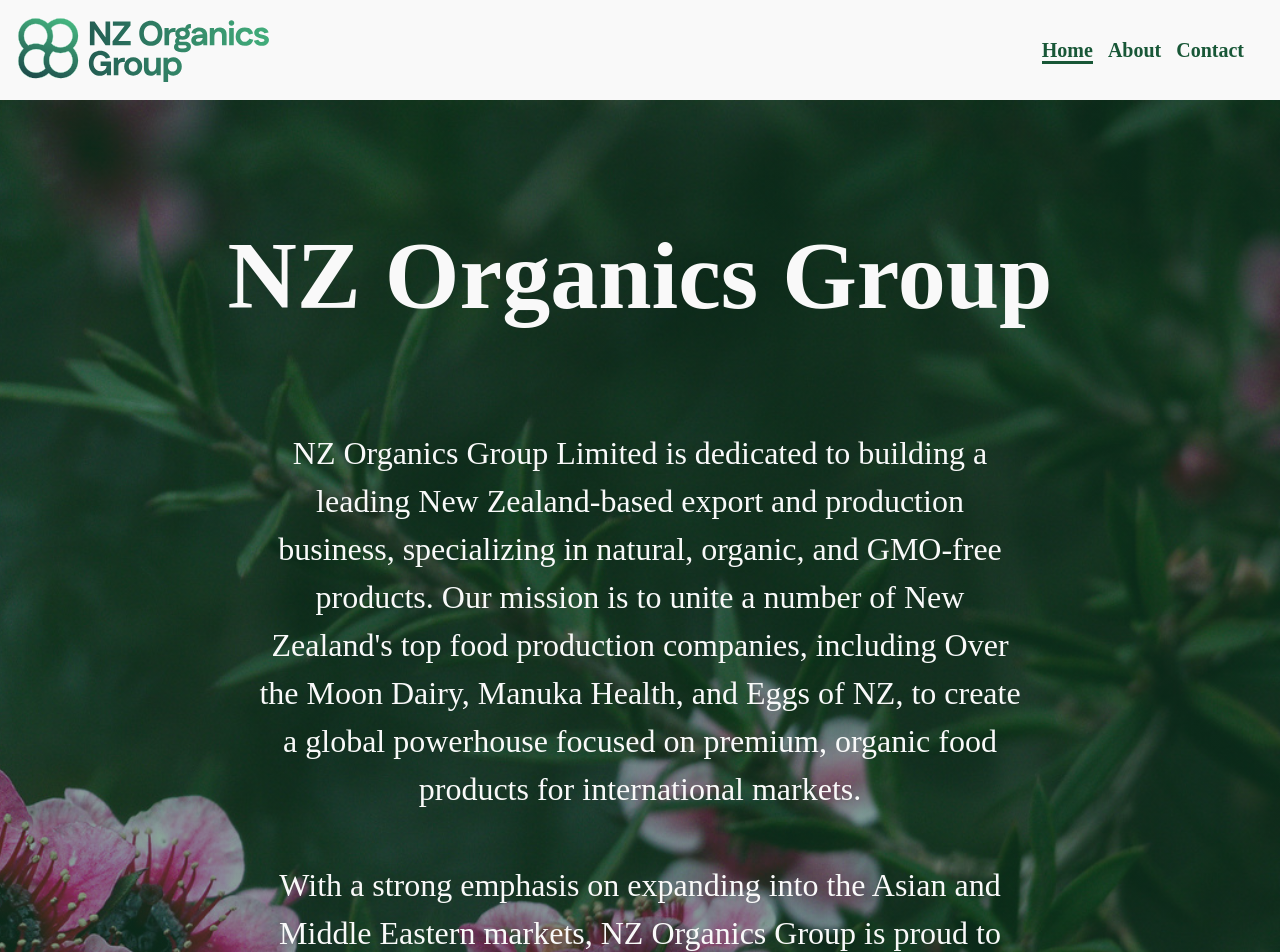
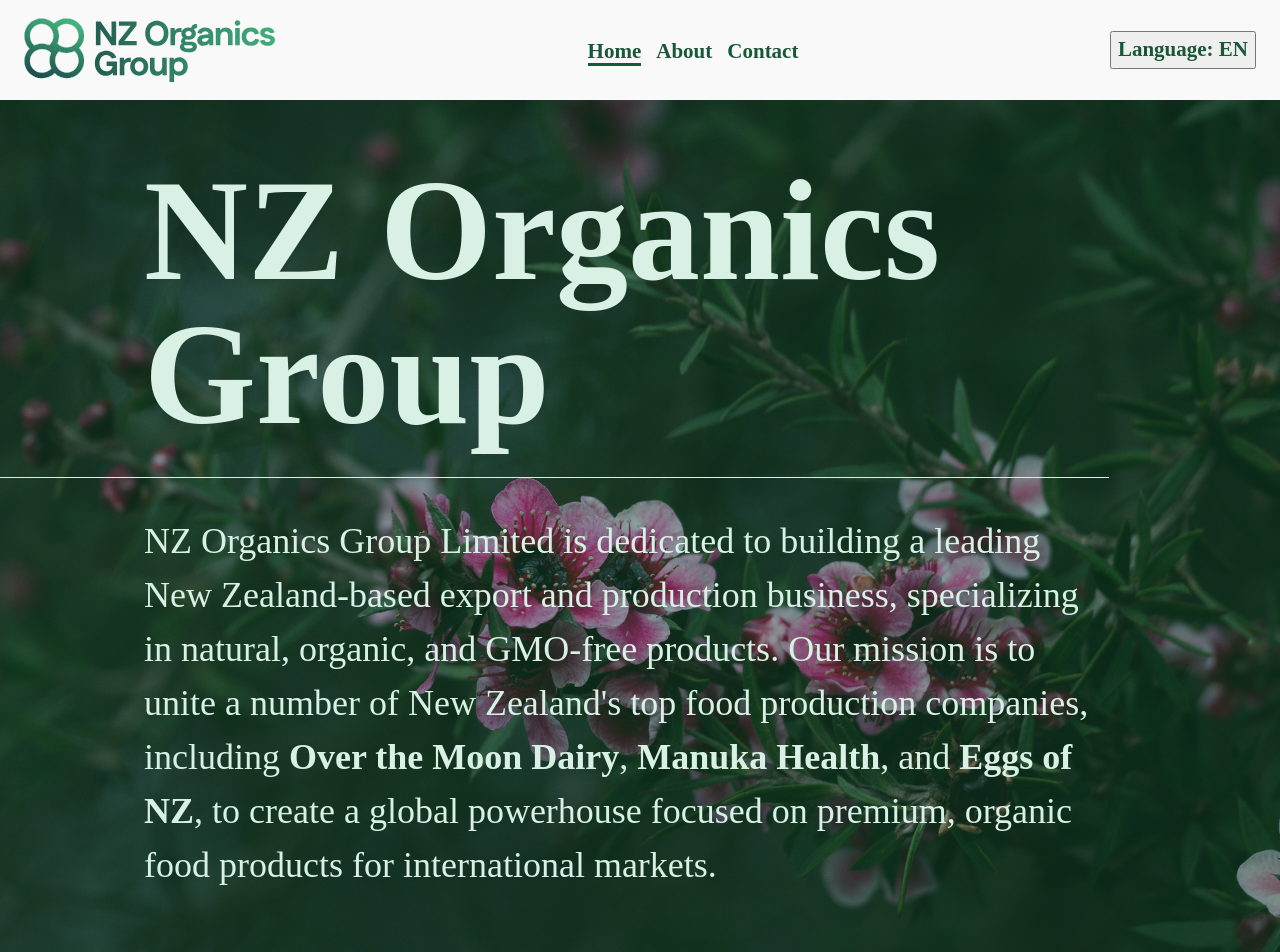
Before and after one commit to jordachemac/portfolio, a React (Vite) app: page / in a window 1280 px wide. Shown: the top 952 px of the page. Built offline with nearby package versions, Linux system fonts and the light colour scheme; a web font is replaced by a local one.

Commit message:
added translation functionality

```diff
--- a/package.json
+++ b/package.json
@@ -7,8 +7,11 @@
     "@types/react": "^19.0.8",
     "@types/react-dom": "^19.0.3",
     "cra-template-typescript": "1.2.0",
+    "i18next": "^24.2.2",
+    "i18next-browser-languagedetector": "^8.0.2",
     "react": "^19.0.0",
     "react-dom": "^19.0.0",
+    "react-i18next": "^15.4.0",
     "react-router-dom": "^7.1.3",
     "typescript": "^5.7.3",
     "web-vitals": "^4.2.4"
--- a/src/App.tsx
+++ b/src/App.tsx
@@ -1,5 +1,6 @@
 import React from 'react';
 import { BrowserRouter as Router, Routes, Route } from 'react-router-dom';
+import { useTranslation } from 'react-i18next';
 import Layout from '@components/Layout/layout';
 import Home from '@pages/Home';
 import About from '@pages/About';
@@ -9,6 +10,12 @@
 import './App.css';
 
 const App: React.FC = () => {
+    const { i18n } = useTranslation();
+
+    React.useEffect(() => {
+        document.documentElement.lang = i18n.language;
+    }, [i18n.language]);
+
     return (
         <Router>
             <Routes>
--- a/src/components/Header/header.module.scss
+++ b/src/components/Header/header.module.scss
@@ -3,7 +3,7 @@
     display: flex;
     justify-content: space-between;
     align-items: center;
-    padding: $spacing-m;
+    padding: $spacing-m $spacing-l;
     background-color: $snow-white;
 }
 
@@ -19,11 +19,11 @@
     display: flex;
     gap: 15px;
     margin: 0;
-    padding: 0 $spacing-m;;
+    padding: 0 $spacing-m;
 }
 
 .nav a {
-    font-size: $font-size-md;
+    font-size: $font-size-xs;
     color: $primary-color;
     text-decoration: none;
     font-weight: bold;
@@ -37,3 +37,13 @@
 .activeLink {
     border-bottom: 3px solid $accent-color-2;
 }
+
+.languageToggle {
+    display: flex;
+    gap: 10px;
+    align-items: center;
+    font-size: $font-size-xs;
+    color: $primary-color;
+    font-weight: bold;
+    cursor: pointer;
+}
--- a/src/components/Header/header.tsx
+++ b/src/components/Header/header.tsx
@@ -1,9 +1,19 @@
 import React from 'react';
 import { Link, NavLink } from 'react-router-dom';
+import { useTranslation } from 'react-i18next';
 import styles from './header.module.scss';
 import logo from '@assets/logo_color.svg';
 
 const Header: React.FC = () => {
+    const { t, i18n } = useTranslation();
+
+    const toggleLanguage = () => {
+        const newLang = i18n.language === 'en' ? 'ar' : 'en';
+        i18n.changeLanguage(newLang);
+        // Optional: Change the direction attribute
+        document.dir = newLang === 'ar' ? 'rtl' : 'ltr';
+    };
+
     return (
         <header className={styles.header}>
             <div className={styles.logo}>
@@ -18,7 +28,7 @@
                             to="/"
                             className={({ isActive }) => (isActive ? styles.activeLink : undefined)}
                         >
-                            Home
+                            {t('header.home')}
                         </NavLink>
                     </li>
                     <li>
@@ -26,7 +36,7 @@
                             to="/about"
                             className={({ isActive }) => (isActive ? styles.activeLink : undefined)}
                         >
-                            About
+                            {t('header.about')}
                         </NavLink>
                     </li>
                     <li>
@@ -34,11 +44,14 @@
                             to="/contact"
                             className={({ isActive }) => (isActive ? styles.activeLink : undefined)}
                         >
-                            Contact
+                            {t('header.contact')}
                         </NavLink>
                     </li>
                 </ul>
             </nav>
+            <button onClick={toggleLanguage} className={styles.languageToggle}>
+                {t('header.language')}: {i18n.language === 'en' ? 'EN' : 'ع'}
+            </button>
         </header>
     );
 };
--- a/src/components/HeroSection/heroSection.module.scss
+++ b/src/components/HeroSection/heroSection.module.scss
@@ -1,32 +1,34 @@
 .root {
     display: flex;
     flex-direction: column;
-    align-items: center;
-    row-gap: 0.5em;
+    align-items: flex-start;
+    height: 90vh;
+    justify-content: flex-end;
+    row-gap: 0.5rem;
     background-image:
     linear-gradient(rgba(20, 78, 49, 0.5), rgba(20, 78, 49, 0.5)),
     url('@assets/images/hero-image.jpg');
     background-size: cover;
     background-position: right;
     background-repeat: no-repeat;
-    padding-top: 4em;
-    padding-bottom: 4em;
-    color: var(--snow-white);
+    padding: 6rem 2rem 2rem 0rem;
 }
 
 .title {
-    text-align: center;
-
+    padding-left: 6rem;
     @include breakpoint(sm) {
         font-size: 3rem;
     }
 }
 
 .paragraph {
-    text-align: center;
+    border-top: 1px solid $brand-green-5;
+    max-width: 90%;
     display: flex;
-    justify-content: center;
-    margin-bottom: 1.5em;
+    justify-content: flex-start;
+    margin-bottom: 1.5rem;
+    font-weight: 200;
+
 
     @include breakpoint(sm) {
         font-size: 1rem;
@@ -34,7 +36,13 @@
 }
 
 .text {
-    width: 60%;
+    font-size: $font-size-md;
+    padding-left: 6rem;
+    max-width: 92%;
+    strong {
+        font-weight: 700;
+        font-size: $font-size-md;
+    }
 }
 
 .button {
@@ -44,7 +52,7 @@
 
 .image {
     align-self: center;
-    height: 14em;
-    margin-top: 1em;
-    width: 24em;
+    height: 14rem;
+    margin-top: 1rem;
+    width: 24rem;
 }
--- a/src/components/HeroSection/heroSection.tsx
+++ b/src/components/HeroSection/heroSection.tsx
@@ -1,31 +1,28 @@
 import React from 'react';
+import { useTranslation, Trans } from 'react-i18next';
 import styles from './heroSection.module.scss';
-import Button from '@components/Button/button';
 
 const HeroSection: React.FC = () => {
+    const { t } = useTranslation();
+
     return (
         <div className={styles.root}>
             <header className={styles.title}>
-                <h1>NZ Organics Group</h1>
+                <h1>{t('hero.title', { company: 'NZ Organics Group' })}</h1>
             </header>
             <section className={styles.paragraph}>
                 <p className={styles.text}>
-                    {`NZ Organics Group Limited is dedicated to building a leading New Zealand-based export and production
-                     business, specializing in natural, organic, and GMO-free products. Our mission is to unite a number of New Zealand's
-                     top food production companies, including Over the Moon Dairy, Manuka Health, and Eggs of NZ, to create a
-                     global powerhouse focused on premium, organic food products for international markets.`}
-                    <br /> <br />
-                    {`With a strong emphasis on expanding into the Asian and Middle Eastern markets, NZ Organics Group is proud
-                    to bring together award-winning dairy products from Over the Moon, the renowned Manuka honey from Manuka Health,
-                    and the Organic/Non-GMO eggs from Eggs of NZ. In addition, Eggs of NZ is working on the development of several new
-                    and exciting egg products, set to be introduced in the future.`}
-                    <br /> <br />
-                    {`NZ Organics Group is actively negotiating with potential partners to integrate various companies into the
-                    group, with plans for both full and majority ownership, ensuring a mix of 100% and shared equity with current
-                    owners.`}
+                    <Trans i18nKey="hero.description">
+                        NZ Organics Group Limited is dedicated to building a leading New
+                        Zealand-based export and production business, specializing in natural,
+                        organic, and GMO-free products. Our mission is to unite a number of New
+                        Zealand's top food production companies, including{' '}
+                        <strong>Over the Moon Dairy</strong>, <strong>Manuka Health</strong>, and{' '}
+                        <strong>Eggs of NZ</strong>, to create a global powerhouse focused on
+                        premium, organic food products for international markets.
+                    </Trans>
                 </p>
             </section>
-            <Button variant="primary" text="Learn more" />
         </div>
     );
 };
--- /dev/null
+++ b/src/i18n.ts
@@ -0,0 +1,40 @@
+import i18n from 'i18next';
+import { initReactI18next } from 'react-i18next';
+import LanguageDetector from 'i18next-browser-languagedetector';
+
+// Import translation files
+import translationEN from './locales/en/translation.json';
+import translationAR from './locales/ar/translation.json';
+
+// Define the resources
+const resources = {
+    en: {
+        translation: translationEN
+    },
+    ar: {
+        translation: translationAR
+    }
+};
+
+i18n
+    // Detect user language
+    .use(LanguageDetector)
+    // Pass the i18n instance to react-i18next
+    .use(initReactI18next)
+    // Initialize i18next
+    .init({
+        resources,
+        fallbackLng: 'en',
+        debug: false,
+        interpolation: {
+            escapeValue: false // React already safes from xss
+        },
+        detection: {
+            // Order and from where user language should be detected
+            order: ['localStorage', 'cookie', 'htmlTag', 'navigator', 'path', 'subdomain'],
+            // Keys or params to lookup language from
+            caches: ['localStorage', 'cookie']
+        }
+    });
+
+export default i18n;
--- /dev/null
+++ b/src/locales/ar/translation.json
@@ -0,0 +1,23 @@
+{
+    "header": {
+      "home": "الرئيسية",
+      "about": "معلومات عنا",
+      "contact": "اتصل بنا",
+      "language": "اللغة"
+    },
+    "footer": {
+      "rights": "© {{year}} مجموعة نيوزيلندية للأغذية العضوية. جميع الحقوق محفوظة.",
+      "links": {
+        "about": "معلومات عنا",
+        "contact": "اتصل بنا",
+        "privacy": "سياسة الخصوصية"
+      }
+    },
+    "hero": {
+      "title": "مرحبًا بكم في مجموعة نيوزيلندية للأغذية العضوية",
+      "description": "تكرس مجموعة نيوزيلندية للأغذية العضوية المحدودة نفسها لبناء أعمال تصدير وإنتاج رائدة في نيوزيلندا ، متخصصة في المنتجات الطبيعية والعضوية والخالية من الكائنات المعدلة وراثيًا. مهمتنا هي توحيد عدد من أفضل شركات الإنتاج الغذائي في نيوزيلندا ، بما في ذلك <strong>أوفير ذا مون ديري</strong> و <strong>مانوكا هيلث</strong> و <strong>بيض نيوزيلندا</strong> ، لإنشاء قوة عالمية تركز على منتجات غذائية عضوية فاخرة للأسواق الدولية."
+    },
+    "button": {
+      "learnMore": "اعرف المزيد"
+    }
+  }
--- /dev/null
+++ b/src/locales/en/translation.json
@@ -0,0 +1,23 @@
+{
+    "header": {
+      "home": "Home",
+      "about": "About",
+      "contact": "Contact",
+      "language": "Language"
+    },
+    "footer": {
+      "rights": "© {{year}} NZ Organics Group. All rights reserved.",
+      "links": {
+        "about": "About Us",
+        "contact": "Contact",
+        "privacy": "Privacy Policy"
+      }
+    },
+    "hero": {
+      "title": "NZ Organics Group",
+      "description": "NZ Organics Group Limited is dedicated to building a leading New Zealand-based export and production business, specializing in natural, organic, and GMO-free products. Our mission is to unite a number of New Zealand's top food production companies, including <strong>Over the Moon Dairy</strong>, <strong>Manuka Health</strong>, and <strong>Eggs of NZ</strong>, to create a global powerhouse focused on premium, organic food products for international markets."
+    },
+    "button": {
+      "learnMore": "Learn more"
+    }
+  }
--- a/src/main.tsx
+++ b/src/main.tsx
@@ -1,6 +1,7 @@
 import React from 'react';
 import ReactDOM from 'react-dom/client';
 import App from './App';
+import './i18n';
 import './index.css';
 
 ReactDOM.createRoot(document.getElementById('root')!).render(
--- a/src/styles/_global.scss
+++ b/src/styles/_global.scss
@@ -9,16 +9,17 @@
 $text-color: #333333;
 
 $snow-white: #f9f9f9;
-
-
+$brand-green-5: #D9F0E5;
+$brand-green-300: #1A2D27;
 /* Typography */
 $font-family-base: "Fustat", serif;
 $font-size-base: 16px;
 $font-weight-normal: 400;
 $font-weight-bold: 700;
 
-$font-size-sm: 0.875rem;
-$font-size-md: 1.25rem;
+$font-size-xs: 0.875rem;
+$font-size-sm: 1.25rem;
+$font-size-md: 1.5rem;
 $font-size-lg: 2rem;
 $font-size-xl: 6rem;
 
@@ -73,8 +74,15 @@
 
 * {
     font-family: "Fustat", serif;
-    font-size: $font-size-base;
-    color: #f9f9f9;
+    font-size: 16px;
+
+    @include breakpoint(xl) {
+        font-size: 24px;
+    }
+
+
+
+    color: $brand-green-5;
     line-height: 1.5;
     font-synthesis: none;
     font-optical-sizing: auto;
@@ -87,8 +95,10 @@
 h1 {
     font-size: $font-size-xl;
     line-height: 1;
+    margin: 0 auto;
+    margin-bottom: $spacing-m;
 }
 
 p {
-    font-size: $font-size-lg;
+    font-size: $font-size-md;
 }
```
Also changed, not shown: src/components/Footer/Footer.tsx (+10 -5 lines), 1 other file (tests, documents, lock files or other folders).
